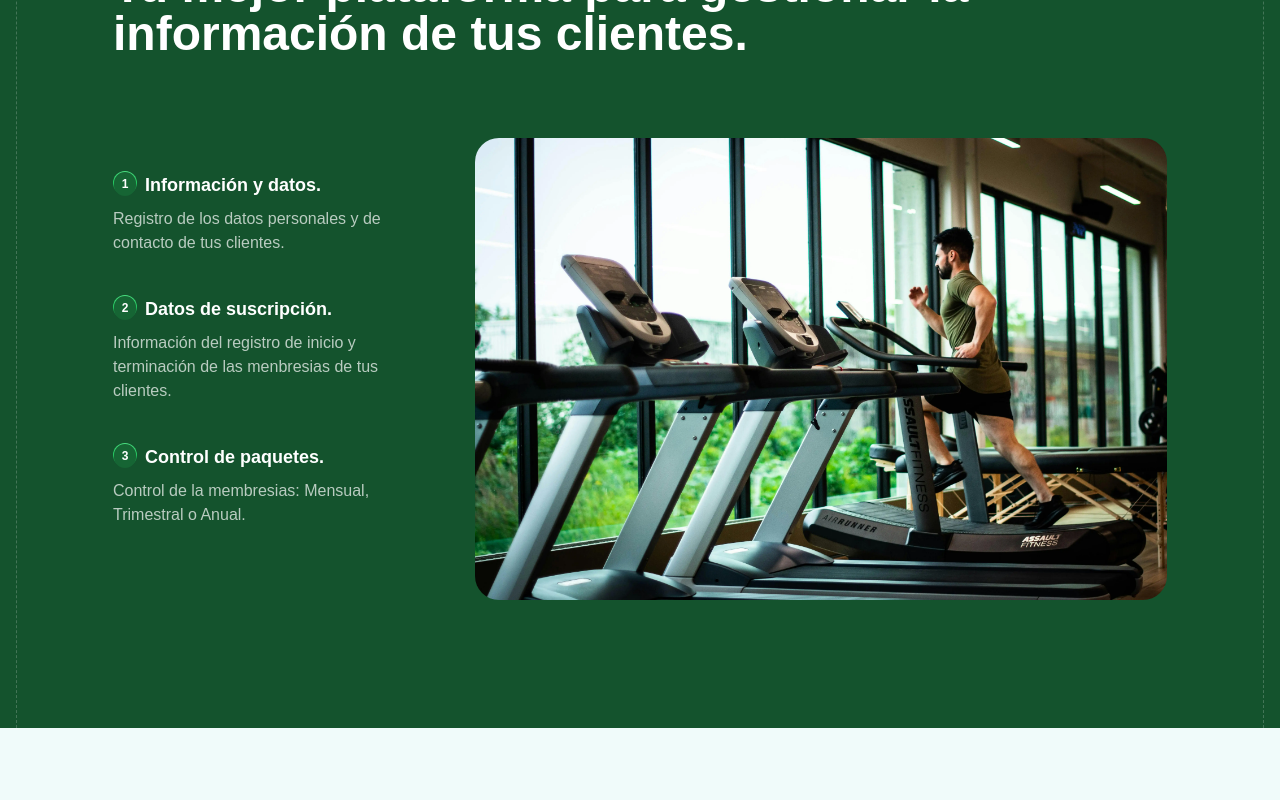
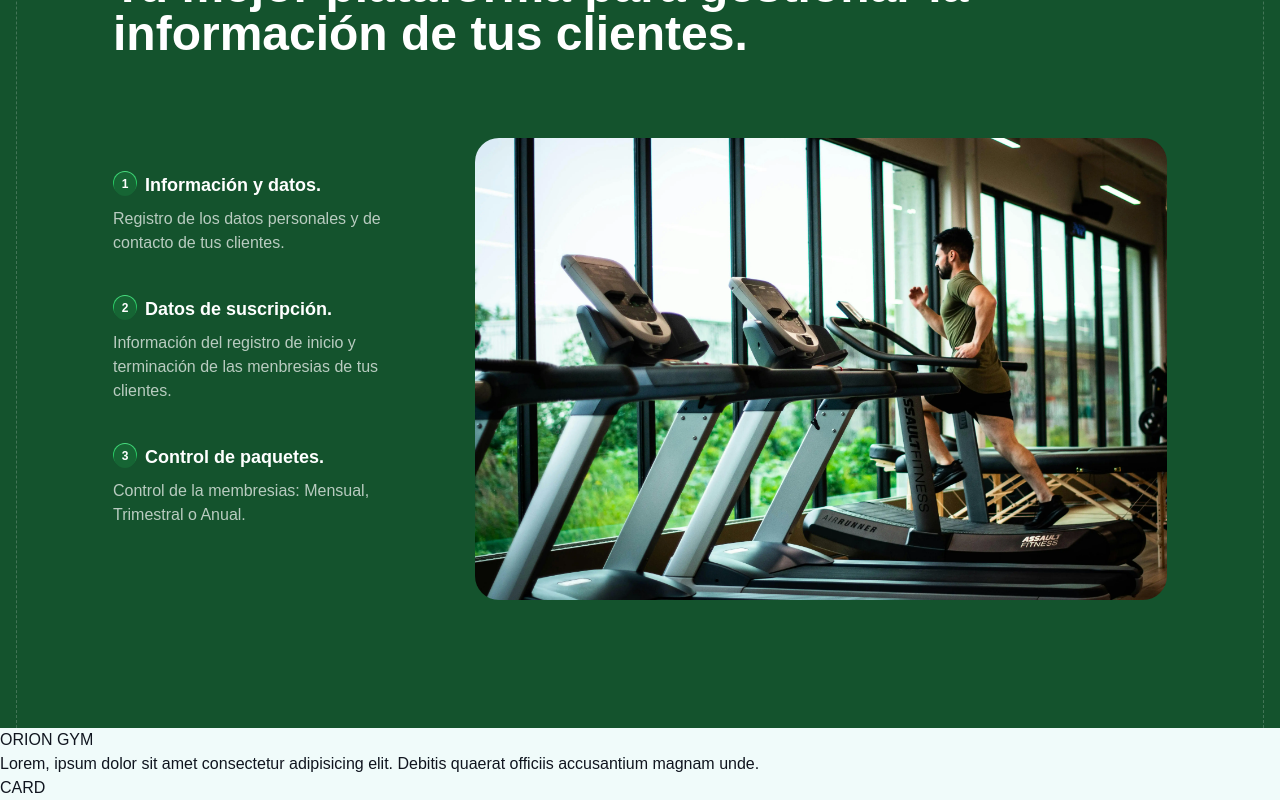
Before and after one commit to Sergiohisto/programa-git, a Next.js app: page / in a window 1280 px wide. Shown: the part 880-1680 px from the top of the page. Before the commit the page ends 1608 px from the top, so only its background shows below. Built offline with nearby package versions, Linux system fonts and the light colour scheme.

Commit message:
ultima actualizacion

```diff
--- a/src/app/page.jsx
+++ b/src/app/page.jsx
@@ -1,15 +1,17 @@
 import { About } from "@/components/About";
 import Header from "@/components/Header";
 import Hero from "@/components/Hero";
+import Work from "@/components/Work";
 
 const page = () => {
   return (
     <section>
-     <header>
-       <Header />
-     </header>
+      <header>
+        <Header />
+      </header>
       <Hero />
       <About />
+      <Work />
     </section>
   );
 };
--- /dev/null
+++ b/src/components/Work.jsx
@@ -0,0 +1,17 @@
+import React from "react";
+
+const Work = () => {
+  return (
+    <section>
+      <div className="container">
+        <div className="flex flex-col">
+            <p>ORION GYM</p>
+            <p>Lorem, ipsum dolor sit amet consectetur adipisicing elit. Debitis quaerat officiis accusantium magnam unde.</p>
+        </div>
+        <div>CARD</div>
+      </div>
+    </section>
+  );
+};
+
+export default Work;
```
